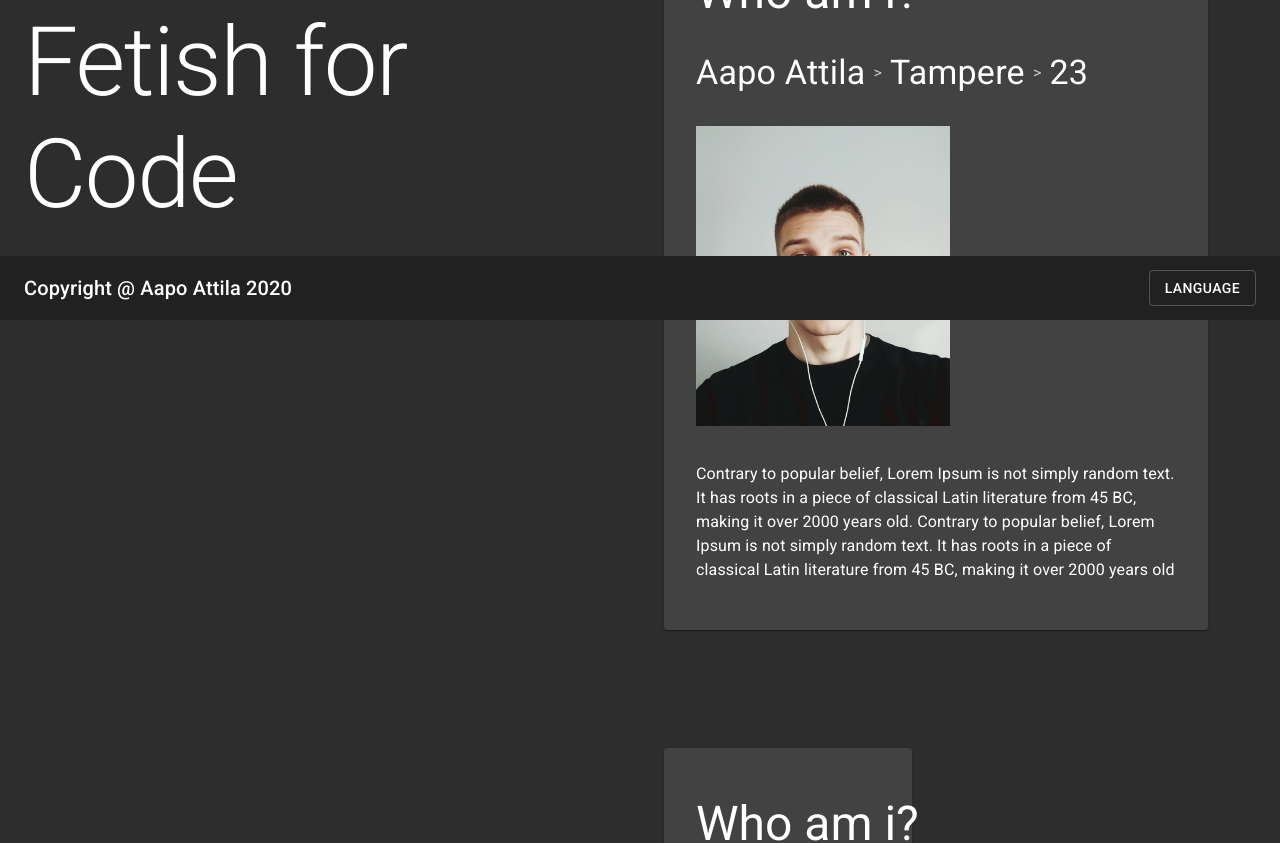
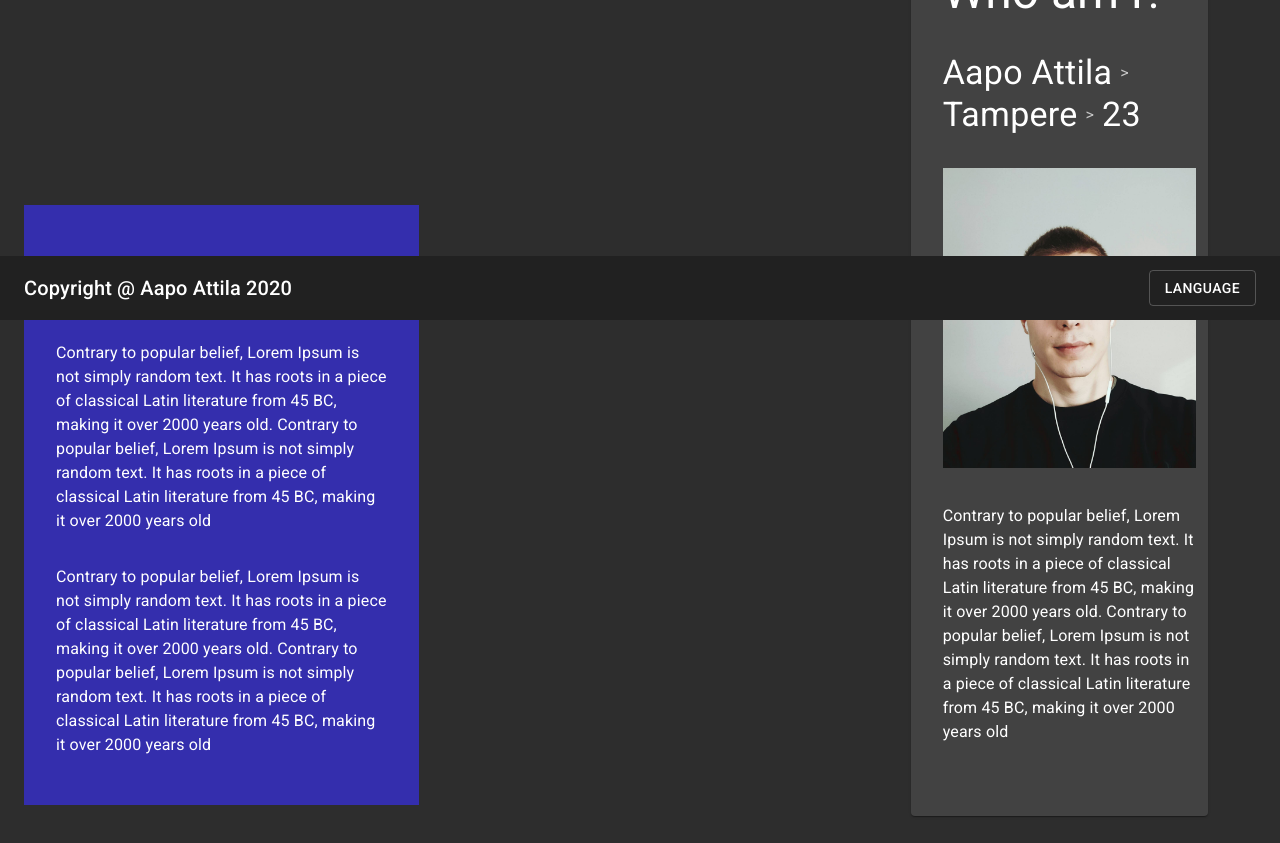
Before and after one commit to Hunnisoturi/cv-public, a React (Create React App) app: page / in a window 1280 px wide. Shown: the part 480-1323 px from the top of the page. Built offline with nearby package versions, Linux system fonts and the light colour scheme.

Commit message:
Added Education section

```diff
--- a/src/App.jsx
+++ b/src/App.jsx
@@ -4,9 +4,9 @@ import { withTranslation } from 'react-i18next';
 import Header from './components/Header';
 import Footer from './components/Footer';
 import About from './components/About';
-import Intro from './components/Intro';
 import Technologies from './components/Technologies';
 import Headline from './components/Headline';
+import Education from './components/Education';
 
 const styles = makeStyles({
   root: {
@@ -27,24 +27,23 @@ const App = () => {
     <div className={classes.root}>
       <Container maxWidth="xl" className={classes.container}>
         <Header />
-        <Grid item xs={12} sm container spacing={3} className={classes.mainGrid}>
-          <Grid item xs container direction="column">
-            <Grid item xs>
-              <Headline />
-              <Headline />
+        <div>
+          <Grid item xs={12} sm container spacing={3} className={classes.mainGrid}>
+            <Grid item xs container direction="column" alignItems="flex-start">
+              <Grid item xs>
+                <Headline />
+              </Grid>
+              <Grid item xs={8}>
+                <Education />
+              </Grid>
             </Grid>
-          </Grid>
-          <Grid item xs container direction="column" alignItems="center">
-            <Grid item xs={12} container>
-              <Grid item>
-                <About />
-              </Grid>
-              <Grid item xs={6}>
+            <Grid item xs container direction="column" alignItems="flex-end">
+              <Grid item xs={7}>
                 <About />
               </Grid>
             </Grid>
           </Grid>
-        </Grid>
+        </div>
         <Technologies />
       </Container>
       <Footer />
--- a/src/components/About.jsx
+++ b/src/components/About.jsx
@@ -13,9 +13,6 @@ const styles = makeStyles(theme => ({
     padding: '32px',
     color: '#ffffff',
   },
-  // paper: {
-  //   width: '30%',
-  // },
 }));
 
 const About = () => {
--- /dev/null
+++ b/src/components/Education.jsx
@@ -0,0 +1,43 @@
+import React from 'react';
+import { Trans } from 'react-i18next';
+import { Box, Typography, Grid } from '@material-ui/core';
+import { makeStyles } from '@material-ui/core/styles';
+
+const styles = makeStyles(theme => ({
+  box: {
+    marginTop: '100px',
+    color: '#ffffff',
+    paper: theme.palette.secondary.main,
+  },
+  gridContainer: {
+    padding: '32px',
+  },
+}));
+
+const Education = () => {
+  const classes = styles();
+
+  return (
+    <Box bgcolor="secondary.main" className={classes.box}>
+      <Grid container className={classes.gridContainer} direction="column" spacing={4}>
+        <Grid item>
+          <Typography color="textPrimary" variant="h3">
+            <Trans i18nKey="education" />
+          </Typography>
+        </Grid>
+        <Grid item>
+          <Typography>
+            <Trans i18nKey="selfDescription" />
+          </Typography>
+        </Grid>
+        <Grid item>
+          <Typography>
+            <Trans i18nKey="selfDescription" />
+          </Typography>
+        </Grid>
+      </Grid>
+    </Box>
+  );
+};
+
+export default Education;
--- a/src/components/Technologies.jsx
+++ b/src/components/Technologies.jsx
@@ -13,9 +13,9 @@ const styles = makeStyles(theme => ({
     '& > *': {
       margin: theme.spacing(0.7),
     },
-    container: {
-      marginTop: '200px',
-    },
+  },
+  container: {
+    paddingTop: '100px',
   },
 }));
 
--- a/src/translations/en/translation.json
+++ b/src/translations/en/translation.json
@@ -2,6 +2,7 @@
   "appbar": "Appbar",
   "contact": "Contact",
   "copyright" : "Copyright @ Aapo Attila 2020",
+  "education": "Education",
   "headline": "Fetish for \nCode",
   "home": "Home",
   "introText": "Contrary to popular belief, Lorem Ipsum is not simply random text. It has roots in a piece of classical Latin literature from 45 BC, making it over 2000 years old.",
--- a/src/translations/fi/translation.json
+++ b/src/translations/fi/translation.json
@@ -2,6 +2,7 @@
   "appbar": "Appipalkki",
   "contact": "Yhteystiedot",
   "copyright": "Copyright @ Aapo Attila 2020",
+  "education": "Koulutus",
   "headline": "Fetissi \nKoodiin",
   "home": "Etusivu",
   "introText": "Contrary to popular belief, Lorem Ipsum is not simply random text. It has roots in a piece of classical Latin literature from 45 BC, making it over 2000 years old. Contrary to popular belief, Lorem Ipsum is not simply random text. It has roots in a piece of classical Latin literature from 45 BC, making it over 2000 years old.",
```
